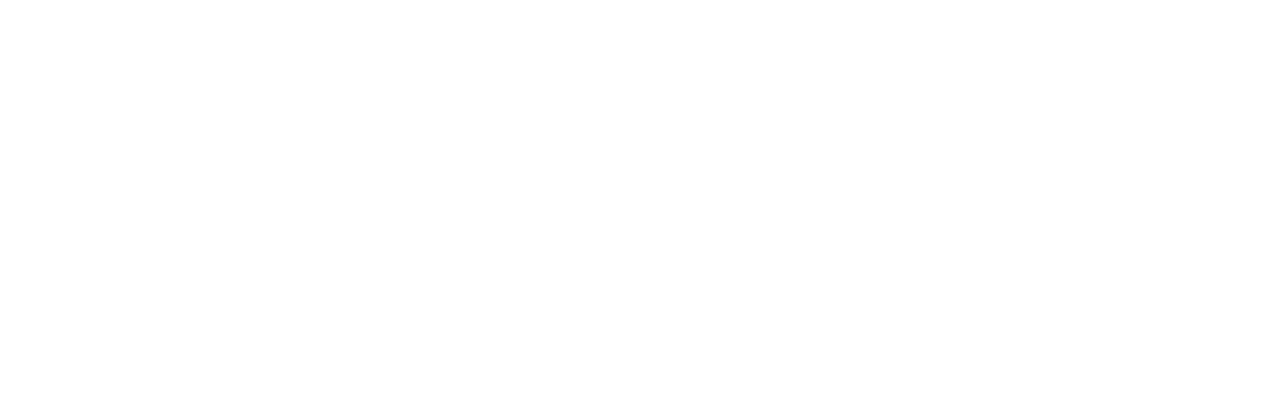
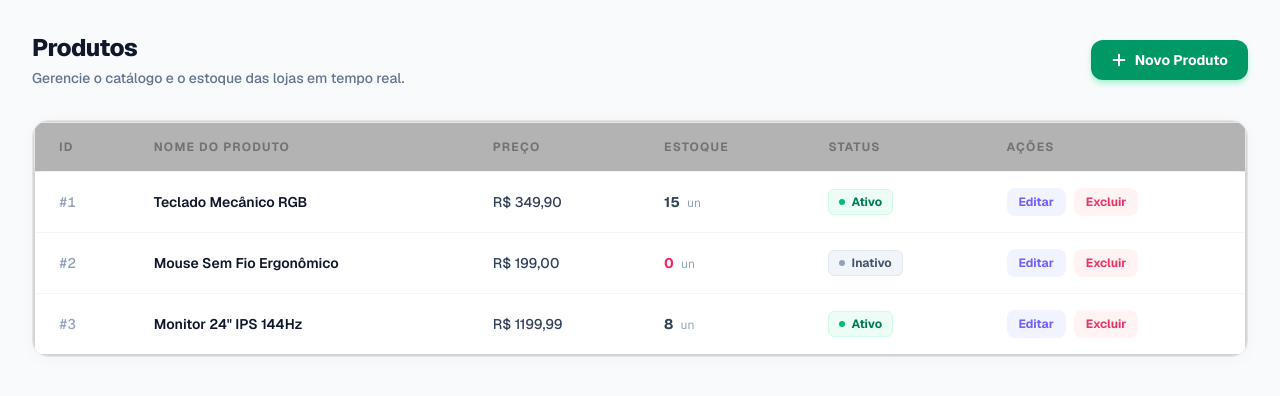
Before and after one commit to codefusao/next-web, a Next.js app: page /products in a window 1280 px wide. Shown: the top 396 px of the page. Built offline with nearby package versions, Linux system fonts and the light colour scheme.

Commit message:
feat: table setup

```diff
--- a/src/app/logout/page.tsx
+++ b/src/app/logout/page.tsx
@@ -1,3 +1,10 @@
 export default function Logout() {
-  return <></>;
+  return (
+    <main className="min-h-screen bg-gray-100 flex flex-col items-center justify-center p-4 font-sans">
+      <div className="text-center mb-8">
+        <h1 className="text-2xl font-bold text-gray-800">Você Saiu</h1>
+        <p className="text-gray-500 mt-2 text-sm">Volte Sempre!</p>
+      </div>
+    </main>
+  );
 }
--- a/src/app/products/page.tsx
+++ b/src/app/products/page.tsx
@@ -1,3 +1,139 @@
+"use client";
+import GenericTable, { Column } from "@/components/table";
+
+interface Product {
+  id: number;
+  nome: string;
+  preco: number;
+  estoque: number;
+  status: "Ativo" | "Inativo";
+}
+
 export default function Products() {
-  return <></>;
+  const listaProdutos: Product[] = [
+    {
+      id: 1,
+      nome: "Teclado Mecânico RGB",
+      preco: 349.9,
+      estoque: 15,
+      status: "Ativo",
+    },
+    {
+      id: 2,
+      nome: "Mouse Sem Fio Ergonômico",
+      preco: 199.0,
+      estoque: 0,
+      status: "Inativo",
+    },
+    {
+      id: 3,
+      nome: 'Monitor 24" IPS 144Hz',
+      preco: 1199.99,
+      estoque: 8,
+      status: "Ativo",
+    },
+  ];
+
+  const colunasProdutos: Column<Product>[] = [
+    {
+      header: "ID",
+      key: "id",
+      render: (prod) => (
+        <span className="text-slate-400 font-mono">#{prod.id}</span>
+      ),
+    },
+    {
+      header: "Nome do Produto",
+      key: "nome",
+      render: (prod) => (
+        <span className="text-slate-900 font-semibold">{prod.nome}</span>
+      ),
+    },
+    {
+      header: "Preço",
+      key: "preco",
+      render: (prod) => (
+        <span className="text-slate-700">
+          R$ {prod.preco.toFixed(2).replace(".", ",")}
+        </span>
+      ),
+    },
+    {
+      header: "Estoque",
+      key: "estoque",
+      render: (prod) => (
+        <span
+          className={`font-bold ${prod.estoque === 0 ? "text-rose-500" : "text-slate-700"}`}
+        >
+          {prod.estoque}{" "}
+          <span className="text-xs font-normal text-slate-400 ml-1">un</span>
+        </span>
+      ),
+    },
+    {
+      header: "Status",
+      key: "status",
+      render: (prod) => (
+        /* Badges com design moderno "Dot + Pill" */
+        <span
+          className={`inline-flex items-center gap-1.5 px-2.5 py-1 rounded-md text-xs font-bold ${
+            prod.status === "Ativo"
+              ? "bg-emerald-50 text-emerald-700 border border-emerald-100"
+              : "bg-slate-100 text-slate-600 border border-slate-200"
+          }`}
+        >
+          <span
+            className={`w-1.5 h-1.5 rounded-full ${prod.status === "Ativo" ? "bg-emerald-500" : "bg-slate-400"}`}
+          ></span>
+          {prod.status}
+        </span>
+      ),
+    },
+    { header: "Ações", key: "actions" },
+  ];
+
+  const handleEditar = (produto: Product) => console.log("Editar:", produto);
+  const handleExcluir = (produto: Product) => console.log("Excluir:", produto);
+
+  return (
+    <div className="p-8 bg-slate-50 min-h-screen font-sans">
+      <div className="max-w-7xl mx-auto space-y-8">
+        {/* Cabeçalho do Dashboard Modernizado */}
+        <div className="flex items-center justify-between">
+          <div>
+            <h2 className="text-2xl font-extrabold text-slate-900 tracking-tight">
+              Produtos
+            </h2>
+            <p className="text-sm text-slate-500 mt-1 font-medium">
+              Gerencie o catálogo e o estoque das lojas em tempo real.
+            </p>
+          </div>
+          <button className="bg-emerald-600 cursor-pointer text-white px-5 py-2.5 rounded-xl hover:bg-emerald-700 hover:shadow-lg hover:-translate-y-0.5 transition-all duration-200 font-bold shadow-md shadow-emerald-200 text-sm flex items-center gap-2">
+            <svg
+              className="w-4 h-4"
+              fill="none"
+              stroke="currentColor"
+              viewBox="0 0 24 24"
+            >
+              <path
+                strokeLinecap="round"
+                strokeLinejoin="round"
+                strokeWidth={3}
+                d="M12 4v16m8-8H4"
+              />
+            </svg>
+            Novo Produto
+          </button>
+        </div>
+
+        <GenericTable<Product>
+          idKey="id"
+          columns={colunasProdutos}
+          data={listaProdutos}
+          onEdit={handleEditar}
+          onDelete={handleExcluir}
+        />
+      </div>
+    </div>
+  );
 }
--- /dev/null
+++ b/src/components/table.tsx
@@ -0,0 +1,101 @@
+// Definição da estrutura de uma coluna genérica
+export interface Column<T> {
+  header: string;
+  key: keyof T | "actions";
+  // Função opcional para renderizar o conteúdo de forma personalizada (ex: badges, ícones, datas formatadas)
+  render?: (row: T) => React.ReactNode;
+}
+
+interface GenericTableProps<T> {
+  columns: Column<T>[];
+  data: T[];
+  onEdit?: (row: T) => void;
+  onDelete?: (row: T) => void;
+  idKey: keyof T; // Chave única para o atributo 'key' do React (ex: 'id')
+}
+
+export default function GenericTable<T>({
+  columns,
+  data,
+  onEdit,
+  onDelete,
+  idKey,
+}: GenericTableProps<T>) {
+  return (
+    <div className="w-full bg-white rounded-2xl shadow-[0_2px_20px_-4px_rgba(0,0,0,0.05)] border border-neutral-200 overflow-hidden">
+      <div className="overflow-x-auto">
+        <table className="w-full text-left border-collapse border-2 border-neutral-300">
+          {/* Cabeçalho com fundo translúcido e tipografia acentuada */}
+          <thead className="bg-neutral-400/80 border-b border-neutral-200 backdrop-blur-sm">
+            <tr>
+              {columns.map((column, index) => (
+                <th
+                  key={index}
+                  scope="col"
+                  className="px-6 py-4 text-xs font-bold text-neutral-500 uppercase tracking-widest"
+                >
+                  {column.header}
+                </th>
+              ))}
+            </tr>
+          </thead>
+
+          <tbody className="bg-white">
+            {data.length === 0 ? (
+              <tr>
+                <td
+                  colSpan={columns.length}
+                  className="px-6 py-12 text-center text-sm text-neutral-400 font-medium"
+                >
+                  Nenhum registro encontrado no momento.
+                </td>
+              </tr>
+            ) : (
+              data.map((row) => (
+                <tr
+                  key={String(row[idKey])}
+                  className="hover:bg-neutral-400/50 border-b border-neutral-100 last:border-transparent transition-all duration-200 group"
+                >
+                  {columns.map((column, colIndex) => (
+                    <td
+                      key={colIndex}
+                      className="px-6 py-4 text-sm text-neutral-700 whitespace-nowrap font-medium"
+                    >
+                      {column.render ? (
+                        column.render(row)
+                      ) : column.key === "actions" ? (
+                        /* Ações transformadas em 'Pills' interativos */
+                        <div className="flex items-center gap-2 opacity-80 group-hover:opacity-100 transition-opacity">
+                          {onEdit && (
+                            <button
+                              onClick={() => onEdit(row)}
+                              className="inline-flex items-center cursor-pointer justify-center px-3 py-1.5 text-xs font-bold transition-colors rounded-lg bg-indigo-50 text-indigo-600 hover:bg-indigo-100 focus:outline-none focus:ring-2 focus:ring-indigo-500 focus:ring-offset-1"
+                            >
+                              Editar
+                            </button>
+                          )}
+                          {onDelete && (
+                            <button
+                              onClick={() => onDelete(row)}
+                              className="inline-flex cursor-pointer items-center justify-center px-3 py-1.5 text-xs font-bold transition-colors rounded-lg bg-rose-50 text-rose-600 hover:bg-rose-100 focus:outline-none focus:ring-2 focus:ring-rose-500 focus:ring-offset-1"
+                            >
+                              Excluir
+                            </button>
+                          )}
+                        </div>
+                      ) : (
+                        <span className="text-neutral-800">
+                          {String(row[column.key as keyof T] ?? "")}
+                        </span>
+                      )}
+                    </td>
+                  ))}
+                </tr>
+              ))
+            )}
+          </tbody>
+        </table>
+      </div>
+    </div>
+  );
+}
```
